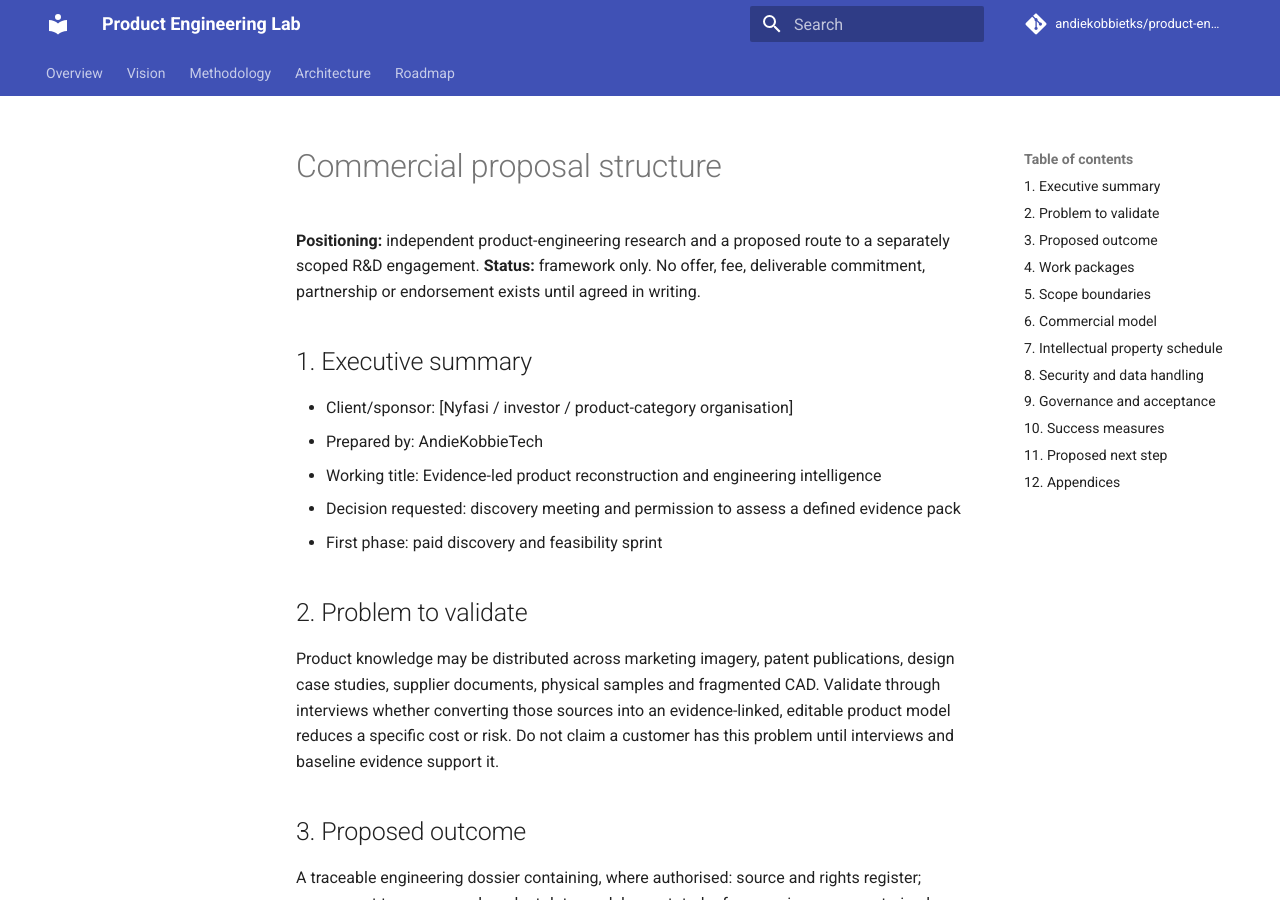
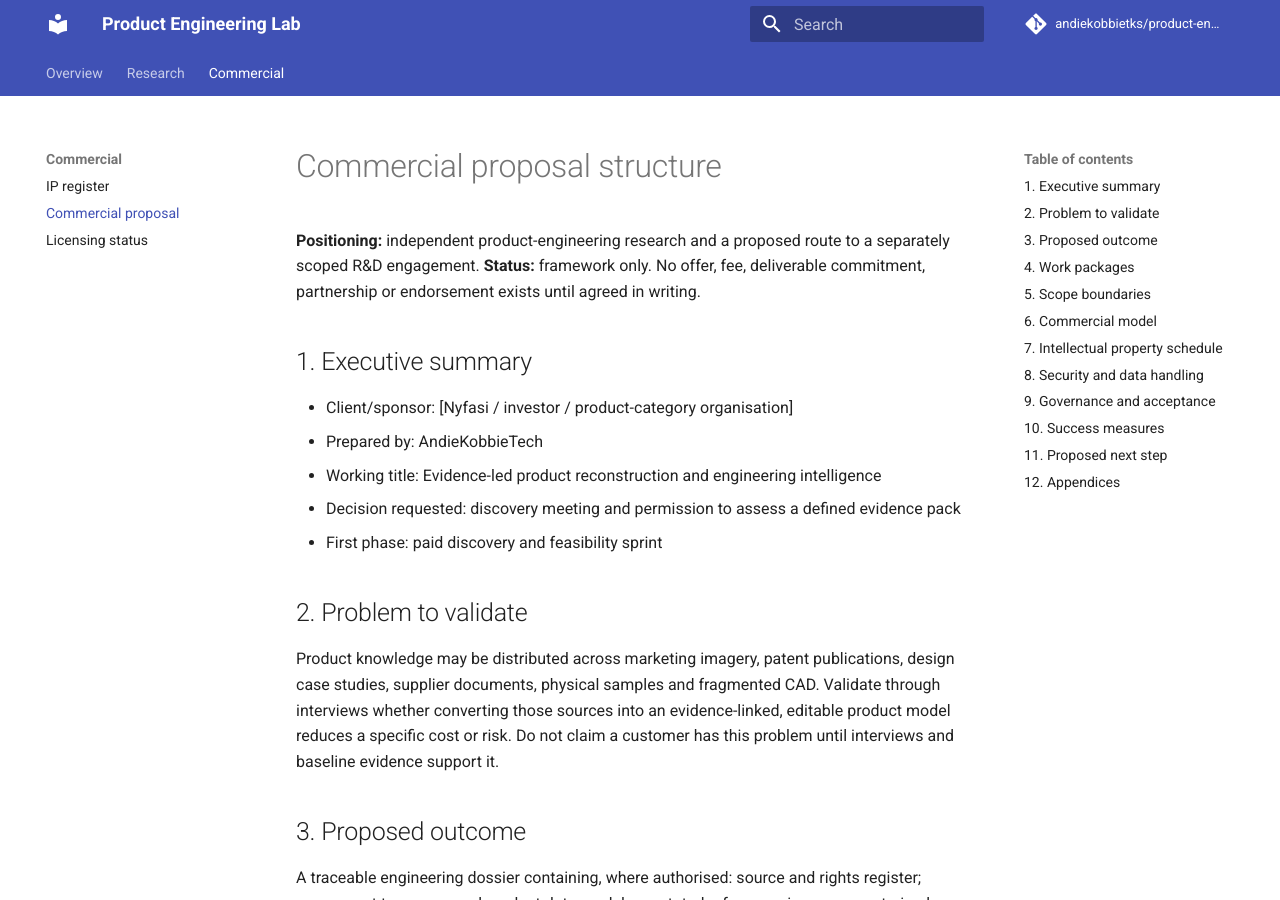
Before and after one commit to andiekobbietks/product-engineering-lab, an MkDocs documentation site: the page built from docs/commercial-proposal.md, in a window 1280 px wide and 900 px high. Built offline with MkDocs 1.6.1 and Material for MkDocs 9.7.7, drawn with Linux system fonts in a browser that asks for light colours; comment, search, counter and statistics services are not loaded.

Commit message:
Update mkdocs.yml

```diff
--- a/mkdocs.yml
+++ b/mkdocs.yml
@@ -10,10 +10,17 @@ theme:
     - content.code.copy
 nav:
   - Overview: index.md
-  - Vision: vision.md
-  - Methodology: methodology.md
-  - Architecture: architecture.md
-  - Roadmap: roadmap.md
+  - Research:
+      - Vision: vision.md
+      - Methodology: methodology.md
+      - Architecture: architecture.md
+      - Roadmap: roadmap.md
+      - Nyfasi case study: experiments/nyfasi.md
+      - Validation protocol: experiments/nyfasi-validation.md
+  - Commercial:
+      - IP register: ip-register.md
+      - Commercial proposal: commercial-proposal.md
+      - Licensing status: ../LICENSING.md
 markdown_extensions:
   - admonition
   - attr_list
```
